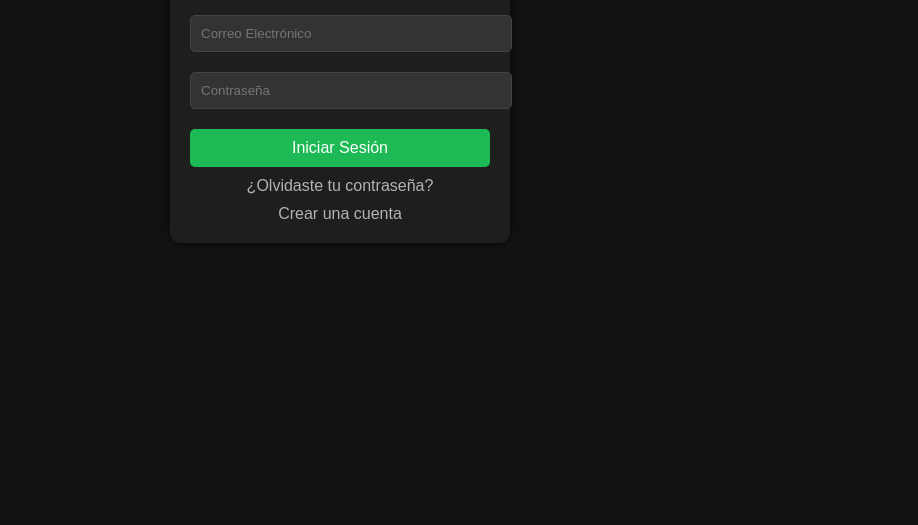
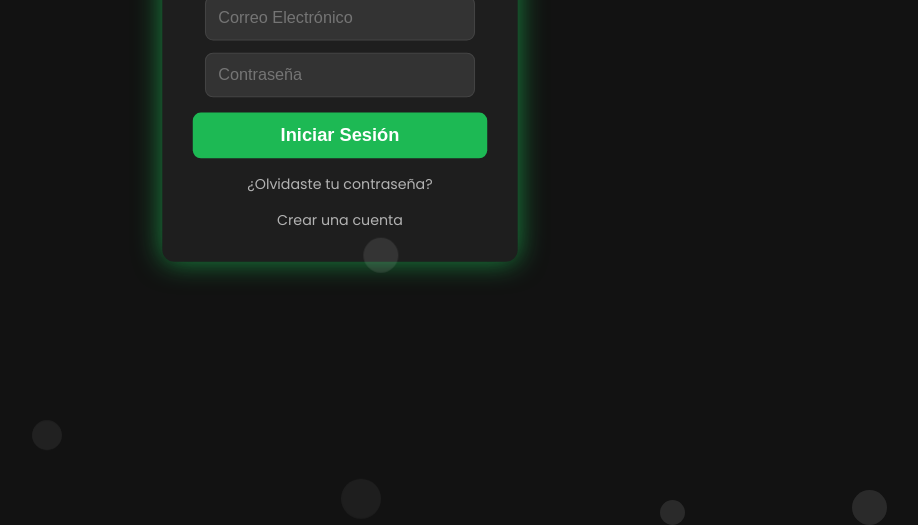
Before and after one commit to rogersx27/userPanel, a website: page public/pages/login.html in a window 1280 px wide. Shown: the part 325-850 px from the top of the page, without its empty margins (300-1218 px from the left). Before the commit the page ends 800 px from the top, so only its background shows below. Drawn offline with Linux system fonts and the light colour scheme.

Commit message:
improved styles

```diff
--- a/public/pages/login.html
+++ b/public/pages/login.html
@@ -4,65 +4,166 @@
     <meta charset="UTF-8">
     <meta name="viewport" content="width=device-width, initial-scale=1.0">
     <title>Login</title>
+    <link href="https://fonts.googleapis.com/css2?family=Poppins:wght@300;400;600&display=swap" rel="stylesheet">
     <style>
         body {
             background-color: #121212;
             color: #FFFFFF;
-            font-family: Arial, sans-serif;
+            font-family: 'Poppins', sans-serif;
             display: flex;
             justify-content: center;
             align-items: center;
             height: 100vh;
             margin: 0;
+            overflow: hidden;
         }
 
         .login-container {
             background-color: #1E1E1E;
-            padding: 20px;
-            border-radius: 10px;
-            box-shadow: 0px 0px 10px rgba(0, 0, 0, 0.5);
-            width: 300px;
+            padding: 30px;
+            border-radius: 12px;
+            box-shadow: 0px 8px 20px rgba(0, 0, 0, 0.3);
+            width: 350px;
+            text-align: center;
+            box-sizing: border-box;
+            animation: pulse 3s infinite ease-in-out;
         }
 
         .login-container h1 {
-            text-align: center;
-            margin-bottom: 20px;
+            margin-bottom: 25px;
+            font-size: 24px;
+            font-weight: 600;
         }
 
         .login-container input[type="email"],
         .login-container input[type="password"] {
-            width: 100%;
-            padding: 10px;
-            margin: 10px 0;
+            width: calc(100% - 24px); /* Ajusta el ancho para compensar padding y border */
+            padding: 12px;
+            margin: 12px auto; /* Asegura que el margen se aplique de forma uniforme */
             background-color: #333333;
             border: 1px solid #444444;
-            border-radius: 5px;
+            border-radius: 8px;
             color: #FFFFFF;
+            font-size: 16px;
+            box-sizing: border-box;
+            transition: all 0.3s ease;
+            display: block;
+        }
+
+        .login-container input[type="email"]:focus,
+        .login-container input[type="password"]:focus {
+            border-color: #1DB954;
+            outline: none;
         }
 
         .login-container button {
             width: 100%;
-            padding: 10px;
+            padding: 12px;
             background-color: #1DB954;
             border: none;
-            border-radius: 5px;
+            border-radius: 8px;
             color: #FFFFFF;
             cursor: pointer;
-            font-size: 16px;
-            margin-top: 10px;
+            font-size: 18px;
+            font-weight: 600;
+            margin-top: 15px;
+            transition: background-color 0.3s ease;
+            display: block;
+            box-sizing: border-box;
+        }
+
+        .login-container button:hover {
+            background-color: #1AA34A;
         }
 
         .login-container a {
             color: #B3B3B3;
             display: block;
             text-align: center;
-            margin-top: 10px;
+            margin-top: 15px;
             text-decoration: none;
+            font-size: 14px;
+            transition: color 0.3s ease;
         }
 
         .login-container a:hover {
+            color: #FFFFFF;
             text-decoration: underline;
         }
+
+        @keyframes float {
+            0% {
+                transform: translateY(0) translateX(0);
+                opacity: 0.5;
+            }
+            50% {
+                opacity: 1;
+            }
+            100% {
+                transform: translateY(-100vh) translateX(10vw);
+                opacity: 0;
+            }
+        }
+
+        .bubble {
+            position: absolute;
+            bottom: -50px;
+            width: 35px;
+            height: 35px;
+            background-color: rgba(255, 255, 255, 0.1);
+            border-radius: 50%;
+            animation: float 10s infinite ease-in;
+        }
+
+        .bubble:nth-child(2) {
+            width: 30px;
+            height: 30px;
+            left: 25%;
+            animation-duration: 12s;
+            animation-delay: 2s;
+        }
+
+        .bubble:nth-child(3) {
+            width: 40px;
+            height: 40px;
+            left: 50%;
+            animation-duration: 15s;
+            animation-delay: 4s;
+        }
+
+        .bubble:nth-child(4) {
+            width: 25px;
+            height: 25px;
+            left: 75%;
+            animation-duration: 10s;
+            animation-delay: 6s;
+        }
+
+        .bubble:nth-child(5) {
+            width: 35px;
+            height: 35px;
+            left: 90%;
+            animation-duration: 14s;
+            animation-delay: 8s;
+        }
+
+        @keyframes pulse {
+            0% {
+                box-shadow: 0px 0px 20px rgba(29, 185, 84, 0.5);
+                transform: scale(1);
+            }
+            50% {
+                box-shadow: 0px 0px 30px rgba(29, 185, 84, 0.8);
+                transform: scale(1.02);
+            }
+            100% {
+                box-shadow: 0px 0px 20px rgba(29, 185, 84, 0.5);
+                transform: scale(1);
+            }
+        }
+
+
+
     </style>
 </head>
 <body>
@@ -74,6 +175,13 @@
         <a href="#">¿Olvidaste tu contraseña?</a>
         <a href="#">Crear una cuenta</a>
     </div>
+
+    <div class="bubble"></div>
+    <div class="bubble"></div>
+    <div class="bubble"></div>
+    <div class="bubble"></div>
+    <div class="bubble"></div>
+
 
     <script>
         document.addEventListener('DOMContentLoaded', () => {
```
Also changed, not shown: public/pages/forgotPassword.html (+39 -17 lines), public/pages/register.html (+42 -16 lines).
